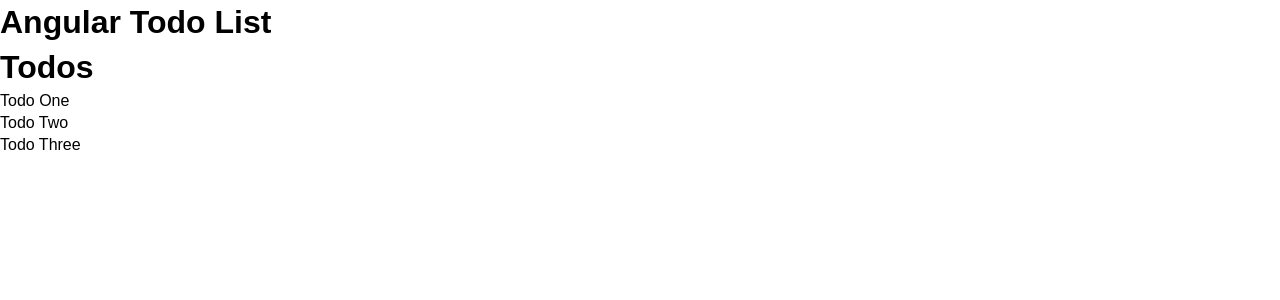
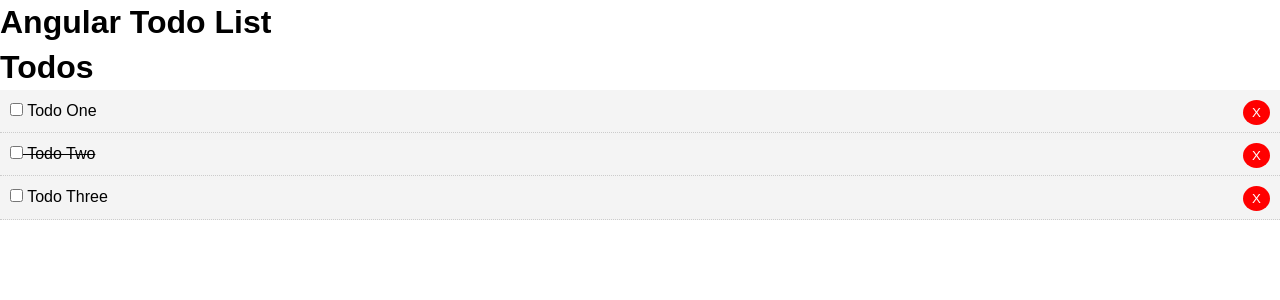
Before and after one commit to BR3NDAN-L8N/Angular-todo-list, an Angular app: page / in a window 1280 px wide. Shown: the top 300 px of the page. Built offline with nearby package versions, Linux system fonts and the light colour scheme.

Commit message:
moved static todos to a service

```diff
--- a/src/app/components/todo-item/todo-item.component.html
+++ b/src/app/components/todo-item/todo-item.component.html
@@ -1,4 +1,14 @@
-<p>
-    <!-- "todo.title" comes from the todo-item..ts file -->
-    {{ todo.title }}
-</p>
+<!-- [ngClass] has something to do with setting CSS? -->
+<!-- "setClasses()" is a function in todo-item..ts -->
+<div [ngClass]="setClasses()">
+    <p>
+        <!-- (change) it onChange -->
+        <!-- onToggle(todo) is function ran by onChange -->
+        <input (change)="onToggle(todo)" type="checkbox" />
+        <!-- "todo.title" comes from the todo-item..ts file -->
+        {{ todo.title }}
+        <!-- (click) is onClick() -->
+        <!-- onDelete(todo) is the function ran onClick -->
+        <button (click)="onDelete(todo)" class="delete">X</button>
+    </p>
+</div>
--- a/src/app/components/todo-item/todo-item.component.scss
+++ b/src/app/components/todo-item/todo-item.component.scss
@@ -0,0 +1,19 @@
+.delete {
+  background: #ff0000;
+  color: #fff;
+  border: none;
+  padding: 5px 9px;
+  border-radius: 50%;
+  cursor: pointer;
+  float: right;
+}
+
+.todo {
+  background: #f4f4f4;
+  padding: 10px;
+  border-bottom: 1px #ccc dotted;
+}
+
+.is-complete {
+  text-decoration: line-through;
+}
--- a/src/app/components/todo-item/todo-item.component.ts
+++ b/src/app/components/todo-item/todo-item.component.ts
@@ -10,11 +10,30 @@ export class TodoItemComponent implements OnInit {
 
     // @Input inputs the "todo" into the todo-item.html
     //  "todo" of type "Todo", "Todo" gives the data, "Todo" is in ../todos/todos..ts
-    @Input() todo: Todo;  //  this "todo" is the [todo]="todosObj" in todos.html
+    @Input() todo: Todo;  //  this "todo" is the [todo]="todosObj" in todos..html
 
     constructor() { }
 
     ngOnInit(): void {
     }
 
+    //  SET DYNAMIC CLASSES in todo-item..html
+    setClasses() {
+        let classes = {
+            todo: true,
+            'is-complete': this.todo.completed
+        }
+        return classes;
+    }
+
+    onToggle(todo) {
+        console.log('toggle');
+        todo.completed = !todo.completed;
+
+    }
+
+    onDelete(todo) {
+        console.log('delete');
+
+    }
 }
--- a/src/app/components/todos/todos.component.ts
+++ b/src/app/components/todos/todos.component.ts
@@ -1,5 +1,6 @@
 import { Component, OnInit } from '@angular/core';
 import { Todo } from "../../models/Todo";
+import { TodoService } from "../../services/todo.service";
 
 @Component({
     selector: 'app-todos',
@@ -11,26 +12,10 @@ export class TodosComponent implements OnInit {
     todos: Todo[];
 
     // constructor is used to import services
-    constructor() { }
+    constructor(private todoService: TodoService) { }
 
-    ngOnInit(): void {
-        this.todos = [
-            {
-                id: 1,
-                title: 'Todo One',
-                completed: false
-            },
-            {
-                id: 2,
-                title: 'Todo Two',
-                completed: true
-            },
-            {
-                id: 3,
-                title: 'Todo Three',
-                completed: false
-            }
-        ]
+    ngOnInit() {
+        this.todos = this.todoService.getTodos();
     }
 
 }
--- /dev/null
+++ b/src/app/services/todo.service.ts
@@ -0,0 +1,29 @@
+import { Injectable } from '@angular/core';
+
+@Injectable({
+  providedIn: 'root'
+})
+export class TodoService {
+
+    constructor() { }
+
+    getTodos() {
+        return [
+            {
+                id: 1,
+                title: 'Todo One',
+                completed: false
+            },
+            {
+                id: 2,
+                title: 'Todo Two',
+                completed: true
+            },
+            {
+                id: 3,
+                title: 'Todo Three',
+                completed: false
+            }
+        ]
+    }
+}
```
Also changed, not shown: 1 other file (tests, documents, lock files or other folders).
